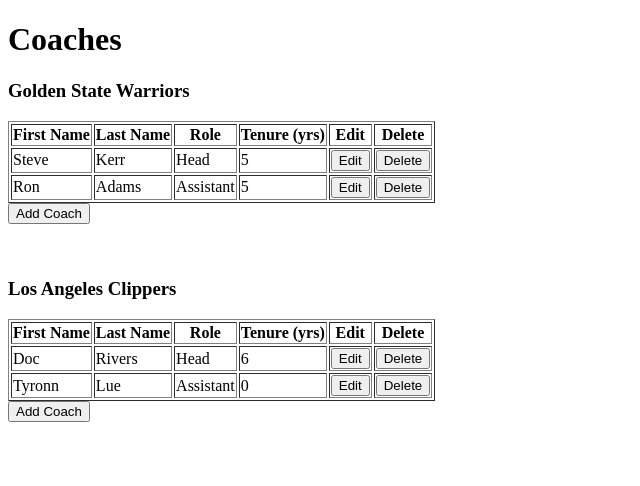
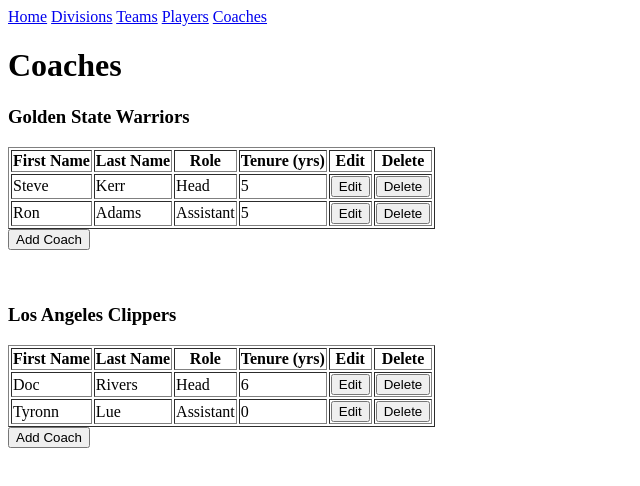
Before and after one commit to cameronbarba/cs340Project, a plain HTML site: page coaches.html in a window 1280 px wide. Shown: the whole page, without its empty margins (0-640 px from the left). Drawn offline with Linux system fonts and the light colour scheme.

Commit message:
Update coaches.html

```diff
--- a/coaches.html
+++ b/coaches.html
@@ -4,6 +4,14 @@
 	<title>Coaches</title>
 </head>
 <body>
+	<header class="menu">
+		<a href="index.html" class="menu-links">Home</a>
+		<a href="divisions.html" class="menu-links">Divisions</a>
+		<a href="teams.html" class="menu-links">Teams</a>
+		<a href="players.html" class="menu-links">Players</a>
+		<a href="coaches.html" class="menu-links">Coaches</a>
+	</header>
+
 	<h1>Coaches</h1>
 
 	<div>
```
